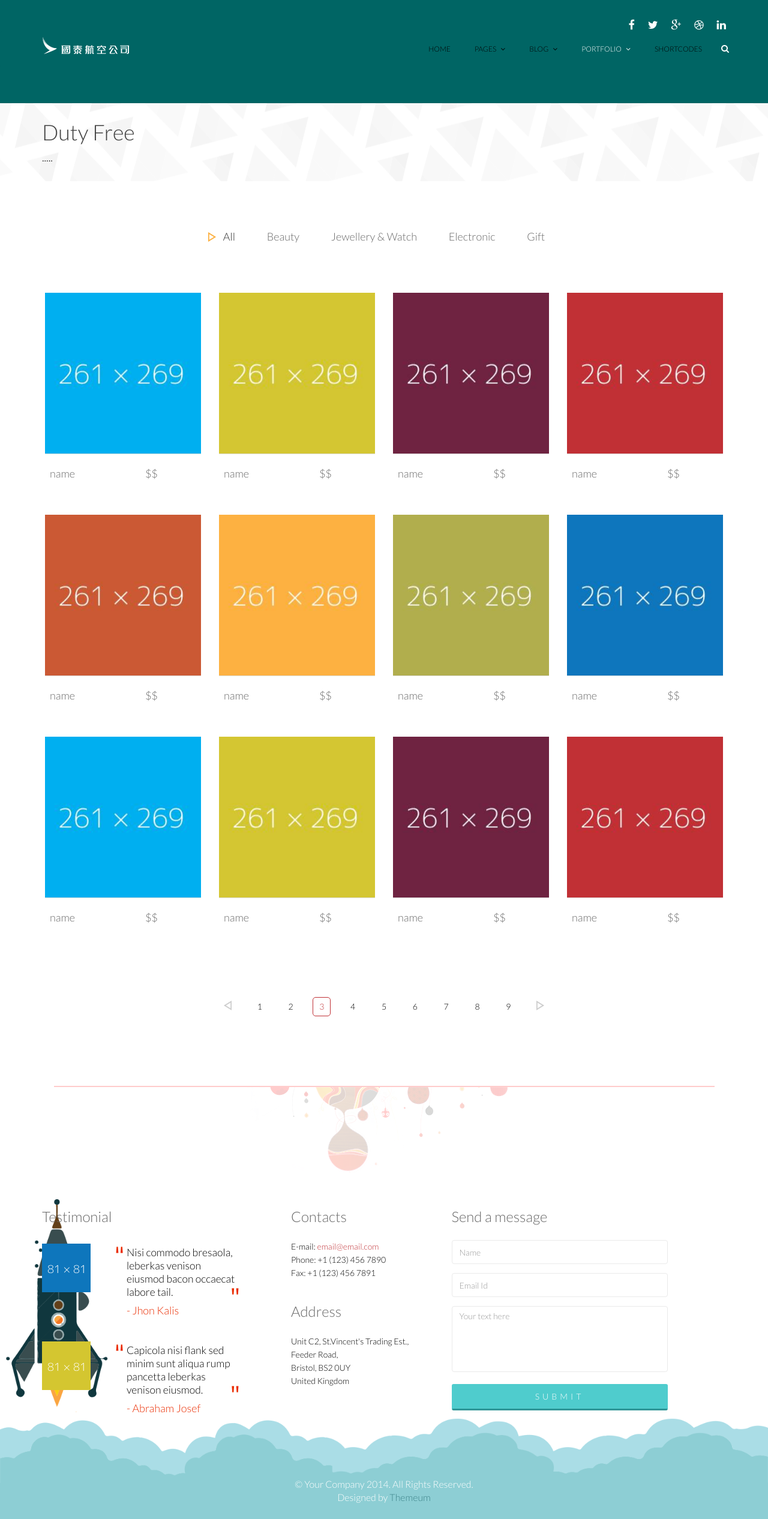
After one commit to brianleung24/cx_hack_gp5, a PHP site: page /dutyfree.php in a window 1280 px wide. The commit adds this page. Shown: the whole page at 60% size. Run offline with PHP 8.4, Linux system fonts and the light colour scheme.

Commit message:
duty-free,menu
duty-free,menu

```diff
--- /dev/null
+++ b/web/dutyfree.php
@@ -0,0 +1,354 @@
+<?php include 'header.php';?>
+
+    <section id="page-breadcrumb">
+        <div class="vertical-center sun">
+             <div class="container">
+                <div class="row">
+                    <div class="action">
+                        <div class="col-sm-12">
+                            <h1 class="title">Duty Free</h1>
+                            <p>.....</p>
+                        </div>
+                    </div>
+                </div>
+            </div>
+        </div>
+   </section>
+    <script>
+
+</script>
+    <section id="portfolio">
+        <div class="container">
+            <div class="row">
+                <ul class="portfolio-filter text-center">
+                    <li><a class="btn btn-default active" href="#" data-filter="*">All</a></li>
+                    <li><a class="btn btn-default" href="#" data-filter=".branded">Beauty</a></li>
+                    <li><a class="btn btn-default" href="#" data-filter=".design">Jewellery & Watch</a></li>
+                    <li><a class="btn btn-default" href="#" data-filter=".folio">Electronic</a></li>
+                    <li><a class="btn btn-default" href="#" data-filter=".logos">gift</a></li>
+
+                </ul><!--/#portfolio-filter-->
+
+                <div class="portfolio-items">
+                    <div class="col-xs-6 col-sm-4 col-md-3 portfolio-item branded">
+                        <div class="portfolio-wrapper">
+                            <div class="portfolio-single">
+                                <div class="portfolio-thumb">
+                                    <img src="images/portfolio/1.jpg" class="img-responsive" alt="">
+                                </div>
+                                <div class="portfolio-view">
+                                    <ul class="nav nav-pills">
+                                        <li><a href="portfolio-details.html"><i class="fa fa-link"></i></a></li>
+                                        <li><a href="images/portfolio/1.jpg" data-lightbox="example-set"><i class="fa fa-eye"></i></a></li>
+                                    </ul>
+                                </div>
+                            </div>
+                            <div class="portfolio-info ">
+                                <table class="table">
+                                    <tr>
+                                        <td><h2>name</h2></td>
+                                        <td><h2>$$</h2></td>
+                                    </tr>
+                                </table>
+                            </div>
+                        </div>
+                    </div>
+                    <div class="col-xs-6 col-sm-4 col-md-3 portfolio-item branded">
+                        <div class="portfolio-wrapper">
+                            <div class="portfolio-single">
+                                <div class="portfolio-thumb">
+                                    <img src="images/portfolio/2.jpg" class="img-responsive" alt="">
+                                </div>
+                                <div class="portfolio-view">
+                                    <ul class="nav nav-pills">
+                                        <li><a href="portfolio-details.html"><i class="fa fa-link"></i></a></li>
+                                        <li><a href="images/portfolio/2.jpg" data-lightbox="example-set"><i class="fa fa-eye"></i></a></li>
+                                    </ul>
+                                </div>
+                            </div>
+                            <div class="portfolio-info">
+                                <table class="table">
+                                    <tr>
+                                        <td><h2>name</h2></td>
+                                        <td><h2>$$</h2></td>
+                                    </tr>
+                                </table>
+                            </div>
+                        </div>
+                    </div>
+                    <div class="col-xs-6 col-sm-4 col-md-3 portfolio-item branded">
+                        <div class="portfolio-wrapper">
+                            <div class="portfolio-single">
+                                <div class="portfolio-thumb">
+                                    <img src="images/portfolio/3.jpg" class="img-responsive" alt="">
+                                </div>
+                                <div class="portfolio-view">
+                                    <ul class="nav nav-pills">
+                                        <li><a href="portfolio-details.html"><i class="fa fa-link"></i></a></li>
+                                        <li><a href="images/portfolio/3.jpg"  data-lightbox="example-set"><i class="fa fa-eye"></i></a></li>
+                                    </ul>
+                                </div>
+                            </div>
+                            <div class="portfolio-info ">
+                                <table class="table">
+                                    <tr>
+                                        <td><h2>name</h2></td>
+                                        <td><h2>$$</h2></td>
+                                    </tr>
+                                </table>
+                            </div>
+                        </div>
+                    </div>
+                    <div class="col-xs-6 col-sm-4 col-md-3 portfolio-item branded">
+                        <div class="portfolio-wrapper">
+                            <div class="portfolio-single">
+                                <div class="portfolio-thumb">
+                                    <img src="images/portfolio/4.jpg" class="img-responsive" alt="">
+                                </div>
+                                <div class="portfolio-view">
+                                    <ul class="nav nav-pills">
+                                        <li><a href="portfolio-details.html"><i class="fa fa-link"></i></a></li>
+                                        <li><a href="images/portfolio/4.jpg" data-lightbox="example-set"><i class="fa fa-eye"></i></a></li>
+                                    </ul>
+                                </div>
+                            </div>
+                            <div class="portfolio-info ">
+                                <table class="table">
+                                    <tr>
+                                        <td><h2>name</h2></td>
+                                        <td><h2>$$</h2></td>
+                                    </tr>
+                                </table>
+                            </div>
+                        </div>
+                    </div>
+                    <div class="col-xs-6 col-sm-4 col-md-3 portfolio-item branded">
+                        <div class="portfolio-wrapper">
+                            <div class="portfolio-single">
+                                <div class="portfolio-thumb">
+                                    <img src="images/portfolio/5.jpg" class="img-responsive" alt="">
+                                </div>
+                                <div class="portfolio-view">
+                                    <ul class="nav nav-pills">
+                                        <li><a href="portfolio-details.html"><i class="fa fa-link"></i></a></li>
+                                        <li><a href="images/portfolio/5.jpg" data-lightbox="example-set"><i class="fa fa-eye"></i></a></li>
+                                    </ul>
+                                </div>
+                            </div>
+                            <div class="portfolio-info ">
+                                <table class="table">
+                                    <tr>
+                                        <td><h2>name</h2></td>
+                                        <td><h2>$$</h2></td>
+                                    </tr>
+                                </table>
+                            </div>
+                        </div>
+                    </div>
+                    <div class="col-xs-6 col-sm-4 col-md-3 portfolio-item branded">
+                        <div class="portfolio-wrapper">
+                            <div class="portfolio-single">
+                                <div class="portfolio-thumb">
+                                    <img src="images/portfolio/6.jpg" class="img-responsive" alt="">
+                                </div>
+                                <div class="portfolio-view">
+                                    <ul class="nav nav-pills">
+                                        <li><a href="portfolio-details.html"><i class="fa fa-link"></i></a></li>
+                                        <li><a href="images/portfolio/6.jpg" data-lightbox="example-set"><i class="fa fa-eye"></i></a></li>
+                                    </ul>
+                                </div>
+                            </div>
+                            <div class="portfolio-info ">
+                                <table class="table">
+                                    <tr>
+                                        <td><h2>name</h2></td>
+                                        <td><h2>$$</h2></td>
+                                    </tr>
+                                </table>
+                            </div>
+                        </div>
+                    </div>
+                    <div class="col-xs-6 col-sm-4 col-md-3 portfolio-item design">
+                        <div class="portfolio-wrapper">
+                            <div class="portfolio-single">
+                                <div class="portfolio-thumb">
+                                    <img src="images/portfolio/7.jpg" class="img-responsive" alt="">
+                                </div>
+                                <div class="portfolio-view">
+                                    <ul class="nav nav-pills">
+                                        <li><a href="portfolio-details.html"><i class="fa fa-link"></i></a></li>
+                                        <li><a href="images/portfolio/7.jpg" data-lightbox="example-set"><i class="fa fa-eye"></i></a></li>
+                                    </ul>
+                                </div>
+                            </div>
+                            <div class="portfolio-info ">
+                                <table class="table">
+                                    <tr>
+                                        <td><h2>name</h2></td>
+                                        <td><h2>$$</h2></td>
+                                    </tr>
+                                </table>
+                            </div>
+                        </div>
+                    </div>
+                    <div class="col-xs-6 col-sm-4 col-md-3 portfolio-item design">
+                        <div class="portfolio-wrapper">
+                            <div class="portfolio-single">
+                                <div class="portfolio-thumb">
+                                    <img src="images/portfolio/8.jpg" class="img-responsive" alt="">
+                                </div>
+                                <div class="portfolio-view">
+                                    <ul class="nav nav-pills">
+                                        <li><a href="portfolio-details.html"><i class="fa fa-link"></i></a></li>
+                                        <li><a href="images/portfolio/8.jpg#" data-lightbox="example-set"><i class="fa fa-eye"></i></a></li>
+                                    </ul>
+                                </div>
+                            </div>
+                            <div class="portfolio-info ">
+                                <table class="table">
+                                    <tr>
+                                        <td><h2>name</h2></td>
+                                        <td><h2>$$</h2></td>
+                                    </tr>
+                                </table>
+                            </div>
+                        </div>
+                    </div>
+                    <div class="col-xs-6 col-sm-4 col-md-3 portfolio-item design">
+                        <div class="portfolio-wrapper">
+                            <div class="portfolio-single">
+                                <div class="portfolio-thumb">
+                                    <img src="images/portfolio/9.jpg" class="img-responsive" alt="">
+                                </div>
+                                <div class="portfolio-view">
+                                    <ul class="nav nav-pills">
+                                        <li><a href="portfolio-details.html"><i class="fa fa-link"></i></a></li>
+                                        <li><a href="images/portfolio/9.jpg" data-lightbox="example-set"><i class="fa fa-eye"></i></a></li>
+                                    </ul>
+                                </div>
+                            </div>
+                            <div class="portfolio-info ">
+                                <table class="table">
+                                    <tr>
+                                        <td><h2>name</h2></td>
+                                        <td><h2>$$</h2></td>
+                                    </tr>
+                                </table>
+                            </div>
+                        </div>
+                    </div>
+                    <div class="col-xs-6 col-sm-4 col-md-3 portfolio-item folio">
+                        <div class="portfolio-wrapper">
+                            <div class="portfolio-single">
+                                <div class="portfolio-thumb">
+                                    <img src="images/portfolio/10.jpg" class="img-responsive" alt="">
+                                </div>
+                                <div class="portfolio-view">
+                                    <ul class="nav nav-pills">
+                                        <li><a href="portfolio-details.html"><i class="fa fa-link"></i></a></li>
+                                        <li><a href="images/portfolio/10.jpg" data-lightbox="example-set"><i class="fa fa-eye"></i></a></li>
+                                    </ul>
+                                </div>
+                            </div>
+                            <div class="portfolio-info ">
+                                <table class="table">
+                                    <tr>
+                                        <td><h2>name</h2></td>
+                                        <td><h2>$$</h2></td>
+                                    </tr>
+                                </table>
+                            </div>
+                        </div>
+                    </div>
+                    <div class="col-xs-6 col-sm-4 col-md-3 portfolio-item folio">
+                        <div class="portfolio-wrapper">
+                            <div class="portfolio-single">
+                                <div class="portfolio-thumb">
+                                    <img src="images/portfolio/11.jpg" class="img-responsive" alt="">
+                                </div>
+                                <div class="portfolio-view">
+                                    <ul class="nav nav-pills">
+                                        <li><a href="portfolio-details.html"><i class="fa fa-link"></i></a></li>
+                                        <li><a href="images/portfolio/11.jpg" data-lightbox="example-set"><i class="fa fa-eye"></i></a></li>
+                                    </ul>
+                                </div>
+                            </div>
+                            <div class="portfolio-info ">
+                                <table class="table">
+                                    <tr>
+                                        <td><h2>name</h2></td>
+                                        <td><h2>$$</h2></td>
+                                    </tr>
+                                </table>
+                            </div>
+                        </div>
+                    </div>
+                    <div class="col-xs-6 col-sm-4 col-md-3 portfolio-item logos">
+                        <div class="portfolio-wrapper">
+                            <div class="portfolio-single">
+                                <div class="portfolio-thumb">
+                                    <img src="images/portfolio/12.jpg" class="img-responsive" alt="">
+                                </div>
+                                <div class="portfolio-view">
+                                    <ul class="nav nav-pills">
+                                        <li><a href="portfolio-details.html"><i class="fa fa-link"></i></a></li>
+                                        <li><a href="images/portfolio/12.jpg" data-lightbox="example-set"><i class="fa fa-eye"></i></a></li>
+                                    </ul>
+                                </div>
+                            </div>
+                            <div class="portfolio-info ">
+                                <table class="table">
+                                    <tr>
+                                        <td><h2>name</h2></td>
+                                        <td><h2>$$</h2></td>
+                                    </tr>
+                                </table>
+
+                            </div>
+                        </div>
+                    </div>
+
+                </div>
+                <div class="portfolio-pagination">
+                    <ul class="pagination">
+                      <li><a href="#">left</a></li>
+                      <li><a href="#">1</a></li>
+                      <li><a href="#">2</a></li>
+                      <li class="active"><a href="#">3</a></li>
+                      <li><a href="#">4</a></li>
+                      <li><a href="#">5</a></li>
+                      <li><a href="#">6</a></li>
+                      <li><a href="#">7</a></li>
+                      <li><a href="#">8</a></li>
+                      <li><a href="#">9</a></li>
+                      <li><a href="#">right</a></li>
+                    </ul>
+                </div>
+            </div>
+        </div>
+
+        <div class="modal fade" id="myM"  role="dialog" aria-labelledby="myModalLabel">
+          <div class="modal-dialog" role="document">
+            <div class="modal-content">
+
+              <div class="modal-body">
+                label
+              </div>
+              <div class="modal-footer">
+                <button type="button" class="btn btn-default" data-dismiss="modal">Close</button>
+                <button type="button" class="btn btn-primary">Submit</button>
+              </div>
+            </div>
+          </div>
+        </div>
+    </section>
+<?php include 'footer.php';?>
+
+    <script type="text/javascript" src="js/jquery.js"></script>
+    <script type="text/javascript" src="js/bootstrap.min.js"></script>
+    <script type="text/javascript" src="js/jquery.isotope.min.js"></script>
+    <script type="text/javascript" src="js/lightbox.min.js"></script>
+    <script type="text/javascript" src="js/wow.min.js"></script>
+    <script type="text/javascript" src="js/main.js"></script>
+</body>
+</html>
--- a/web/menu.php
+++ b/web/menu.php
@@ -39,7 +39,7 @@
                                     <img src="images/portfolio/2.jpg" class="img-responsive" alt="">
                                 </div>
                                 <div class="portfolio-view">
-                                    <a href="food.php"><img src="images/portfolio/2.jpg" class="img-responsive" alt=""></a>
+                                    <a href="dutyfree.php"><img src="images/portfolio/3.jpg" class="img-responsive" alt=""></a>
                                 </div>
                             </div>
 
```
